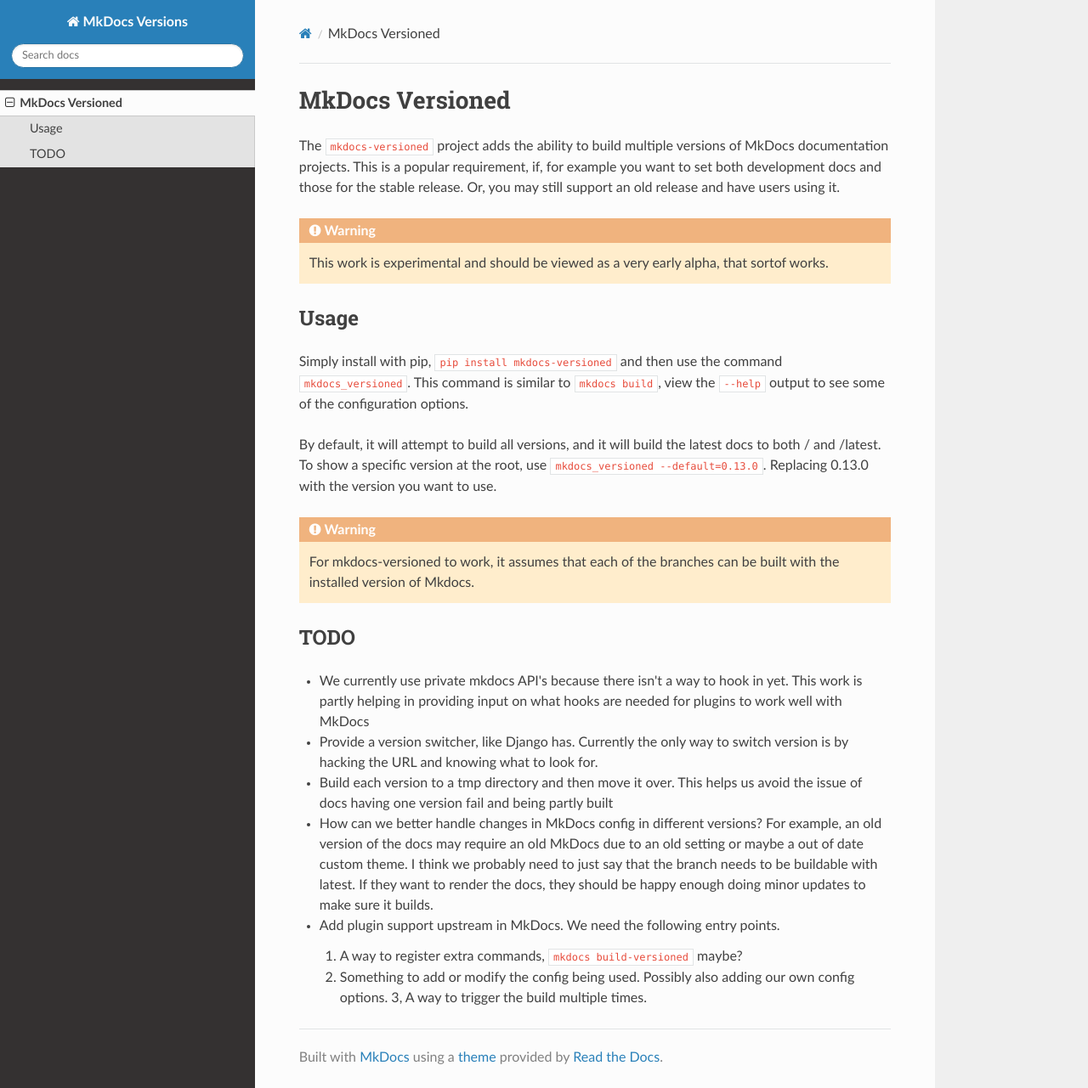
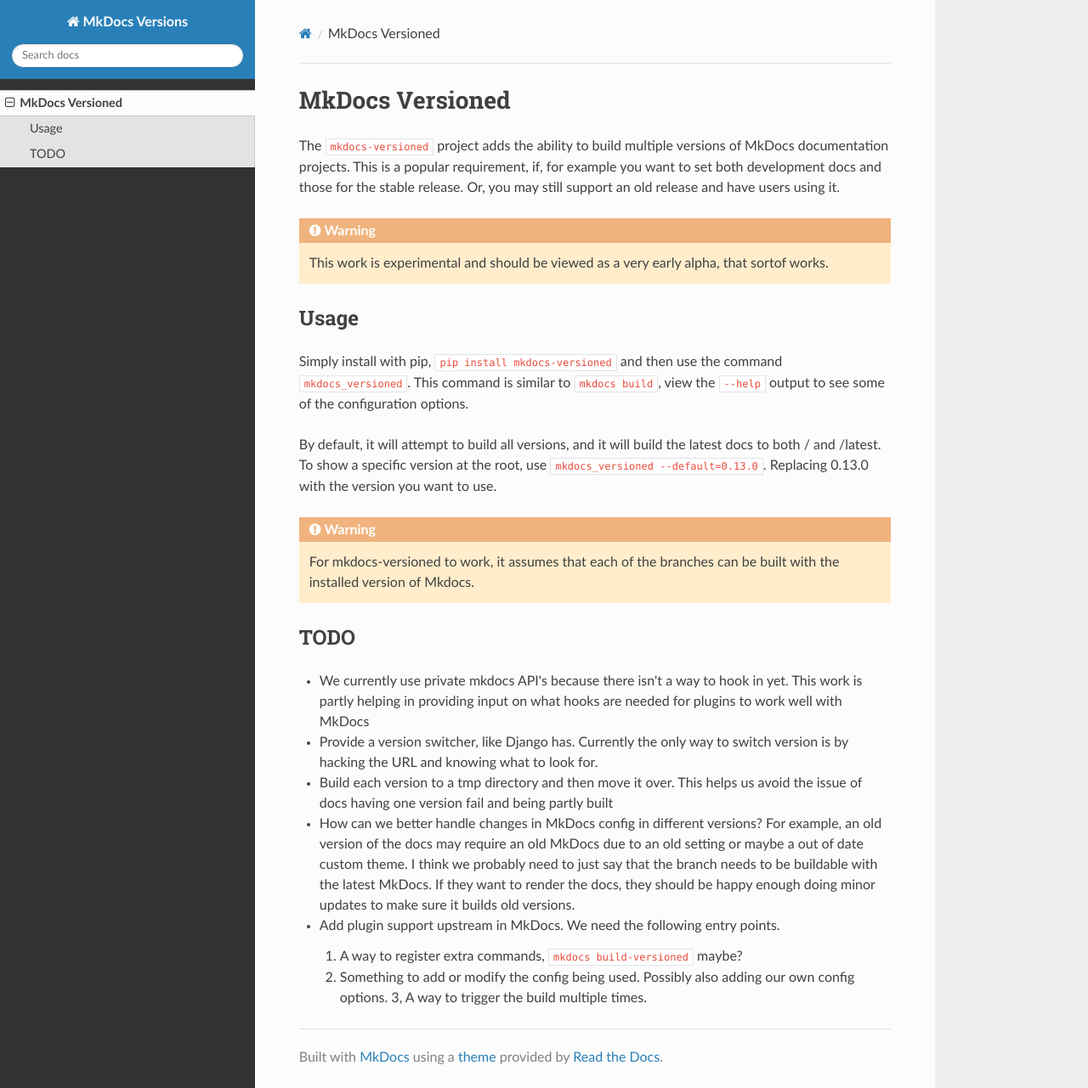
Before and after one commit to d0ugal/mkdocs-versioned, an MkDocs documentation site: the page built from docs/index.md, in a window 1280 px wide and 1281 px high. Shown: the whole window at 85% size. Built offline with MkDocs 1.6.1, drawn with Linux system fonts in a browser that asks for light colours; nearby versions of some CDN libraries.

Commit message:
Update docs

```diff
--- a/docs/index.md
+++ b/docs/index.md
@@ -45,9 +45,9 @@ avoid the issue of docs having one version fail and being partly built
 - How can we better handle changes in MkDocs config in different versions?
 For example, an old version of the docs may require an old MkDocs due to an
 old setting or maybe a out of date custom theme. I think we probably need to
-just say that the branch needs to be buildable with latest. If they want to
-render the docs, they should be happy enough doing minor updates to make sure
-it builds.
+just say that the branch needs to be buildable with the latest MkDocs. If they
+want to render the docs, they should be happy enough doing minor updates to
+make sure it builds old versions.
 
 - Add plugin support upstream in MkDocs. We need the following entry points.
 
```
